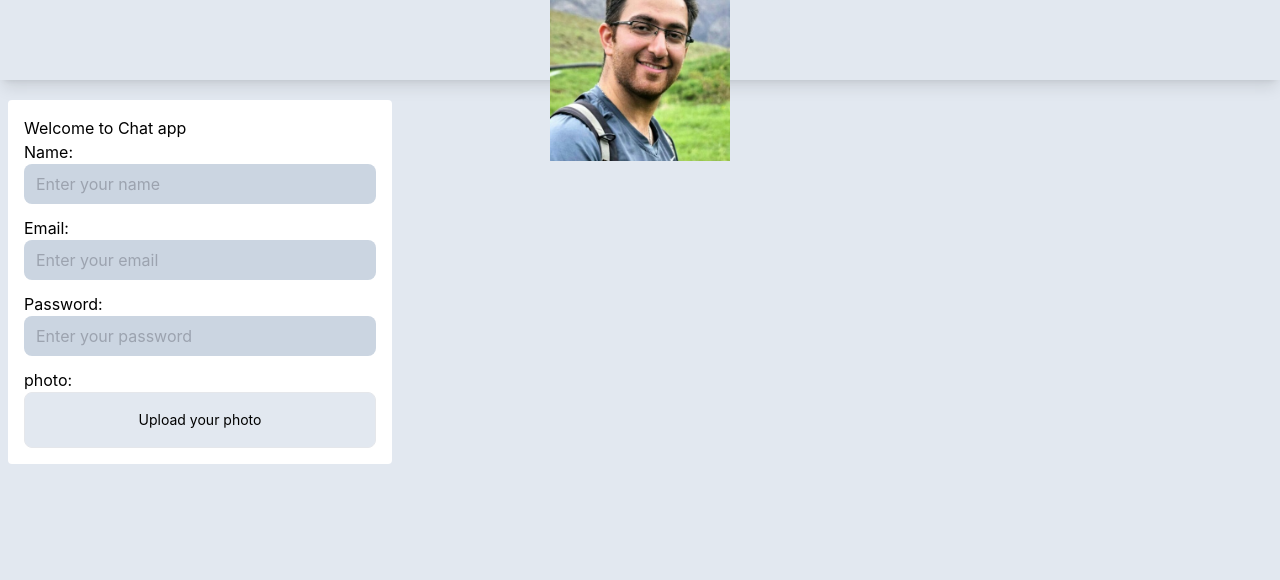
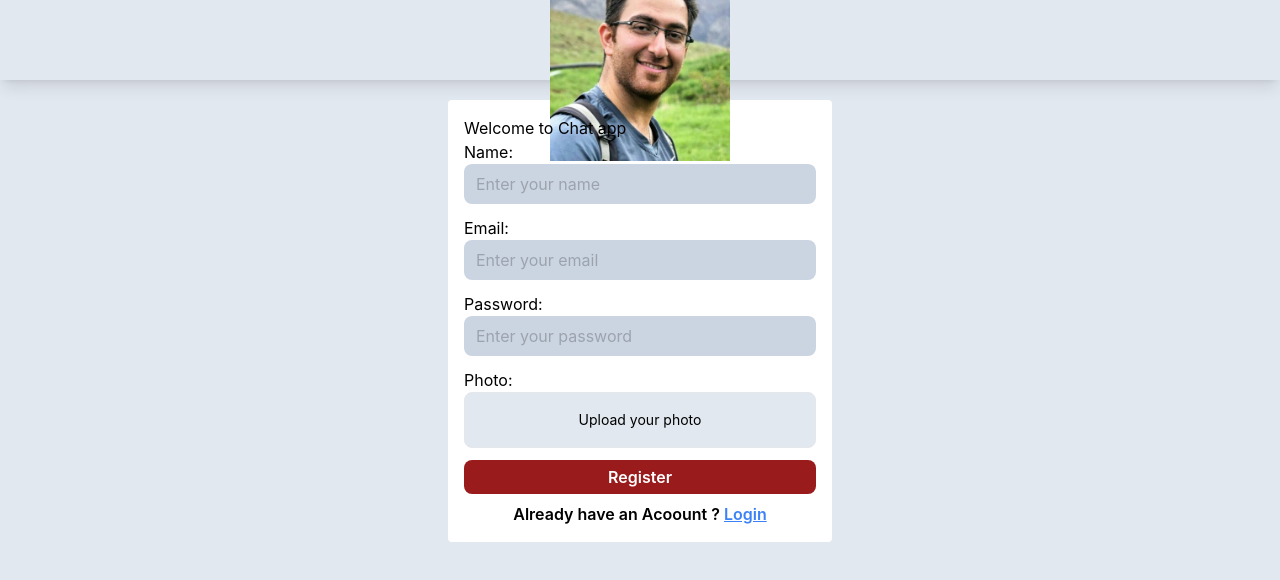
Before and after one commit to Sadjad1366/chat-app-mern, a React (Create React App) app in the folder client/: page /register in a window 1280 px wide. Shown: the top 580 px of the page. Built offline with nearby package versions, Linux system fonts and the light colour scheme.

Commit message:
photo uploading and storing in cloud handled

```diff
--- a/client/package.json
+++ b/client/package.json
@@ -11,6 +11,7 @@
     "@testing-library/user-event": "^13.5.0",
     "react": "^19.0.0",
     "react-dom": "^19.0.0",
+    "react-icons": "^5.5.0",
     "react-router-dom": "^7.2.0",
     "react-scripts": "5.0.1",
     "web-vitals": "^2.1.4"
--- /dev/null
+++ b/client/src/helpers/uploadfile.js
@@ -0,0 +1,18 @@
+const url = `https://api.cloudinary.com/v1_1/${process.env.REACT_APP_CLOUDINARY_CLOUD_NAME}/auto/upload`
+
+const uploadFile = async(file) => {
+      const formData = new FormData()
+      formData.append('file', file)
+      formData.append("upload_preset","chat-app-file")
+
+      const response =  fetch(url,{
+            method:'post',
+            body: formData
+      })
+      const responseData = (await response).json()
+
+      return responseData
+
+}
+
+export default uploadFile
--- a/client/src/pages/RegisterPage.js
+++ b/client/src/pages/RegisterPage.js
@@ -1,4 +1,8 @@
 import React from "react";
+import { IoIosClose } from "react-icons/io";
+import { className } from "../utils/classname";
+import { Link } from 'react-router-dom';
+import uploadFile from "../helpers/uploadfile";
 
 const RegisterPage = () => {
   const [data, setData] = React.useState({
@@ -8,7 +12,7 @@ const RegisterPage = () => {
     profile_pic: "",
   });
 
-  const[uploadPhoto, setUploadPhoto] = React.useState("")
+  const [uploadPhoto, setUploadPhoto] = React.useState("");
 
   const handleOnChange = (e) => {
     const { name, value } = e.target;
@@ -21,19 +25,38 @@ const RegisterPage = () => {
     });
   };
 
-  const handleUploadPhoto = (e) => {
-    const file = e.target.files[0]
-    setUploadPhoto(file)
-  }
+  const handleUploadPhoto = async(e) => {
+    const file = e.target.files[0];
 
-  console.log('uploadPhoto: ', uploadPhoto);
+    const uploadPhoto = await uploadFile(file)
+    console.log("uploadPhoto:", uploadPhoto);
+    setUploadPhoto(file);
+    setData((prev) => {
+      return {
+        ...prev,
+        profile_pic: uploadPhoto?.url
+      }
+    })
+  };
+  const handleClearPhoto = (e) => {
+    e.preventDefault();
+    e.stopPropagation();
+    setUploadPhoto(null);
+  };
+
+  const handleSubmit = (e) => {
+    e.preventDefault();
+    e.stopPropagation();
+    console.log("data ", data);
+  };
 
   return (
+
     <div className="mt-5">
-      <div className="bg-white w-full max-w-sm mx-2 rounded overflow-hidden p-4">
+      <div className="bg-white w-full max-w-sm rounded overflow-hidden p-4 mx-auto">
         <h3>Welcome to Chat app</h3>
 
-        <form className="grid gap-3">
+        <form className="grid gap-3" onSubmit={handleSubmit}>
           <div className="flex flex-col">
             <label htmlFor="name">Name: </label>
             <input
@@ -75,11 +98,24 @@ const RegisterPage = () => {
           </div>
           <div className="flex flex-col">
             <label htmlFor="profile_pic">
-              photo:
-              <div className="h-14 bg-slate-200 flex justify-center items-center border hover:border-green-500 rounded-lg hover:cursor-pointer">
+              Photo:
+              <div
+                className={className(
+                  "h-14 bg-slate-200 flex justify-center items-center border",
+                  "hover:border-green-500 rounded-lg hover:cursor-pointer"
+                )}
+              >
                 <p className="text-sm">
-                  {uploadPhoto.name ? uploadPhoto?.name : "Upload your photo"}
-                  </p>
+                  {uploadPhoto?.name ? uploadPhoto?.name : "Upload your photo"}
+                </p>
+                {uploadPhoto?.name && (
+                  <button
+                    className="ml-2 text-lg hover:text-red-600"
+                    onClick={handleClearPhoto}
+                  >
+                    <IoIosClose />
+                  </button>
+                )}
               </div>
             </label>
             <input
@@ -90,7 +126,17 @@ const RegisterPage = () => {
               onChange={handleUploadPhoto}
             />
           </div>
+          <button
+            className={className(
+              "bg-red-800 text-white font-semibold rounded-lg",
+              " py-1 leading-relaxed hover:bg-red-600",
+              "transition ease-in-out active:translate-y-1"
+            )}
+          >
+            Register
+          </button>
         </form>
+        <p className="mt-2 text-center font-semibold"> Already have an Acoount ? <Link className=" text-blue-500 hover:text-blue-700 underline" to={"/email"}>Login</Link> </p>
       </div>
     </div>
   );
--- /dev/null
+++ b/client/src/utils/classname.js
@@ -0,0 +1,3 @@
+export const className = (...classnames) => {
+      return classnames.filter(Boolean).join(" ")
+}
```
Also changed, not shown: 2 other files (tests, documents, lock files or other folders).
